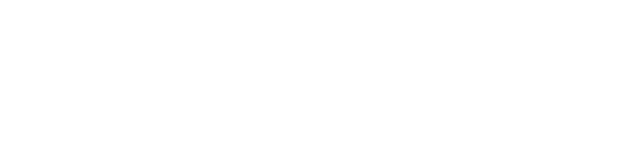
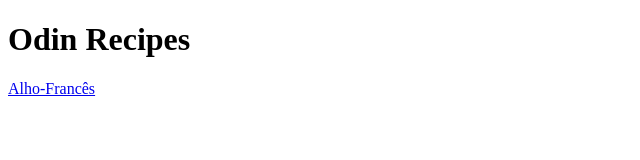
Before and after one commit to mariocostaPT/odin-recipes, a plain HTML site: page index.html in a window 1280 px wide. Shown: the whole page, without its empty margins (0-640 px from the left). Drawn offline with Linux system fonts and the light colour scheme.

Commit message:
First recipe initial structure and link inside mainpage

```diff
--- a/index.html
+++ b/index.html
@@ -1,10 +1,14 @@
 <!DOCTYPE html>
 <html lang='en-GB'>
+
   <head>
     <meta charset='utf-8'>
     <title>Odin Recipes</title>
   </head>
 
   <body>
+    <h1>Odin Recipes</h1>
+    <a href='./recipes/frenchgarlicbras.html' alt='Portuguese recipe called
+    "Alho-Francês à brás"'>Alho-Francês</a>
   </body>
 </html>
```
Also changed, not shown: recipes/frenchgarlicbras.html (added, +12 -0 lines).
